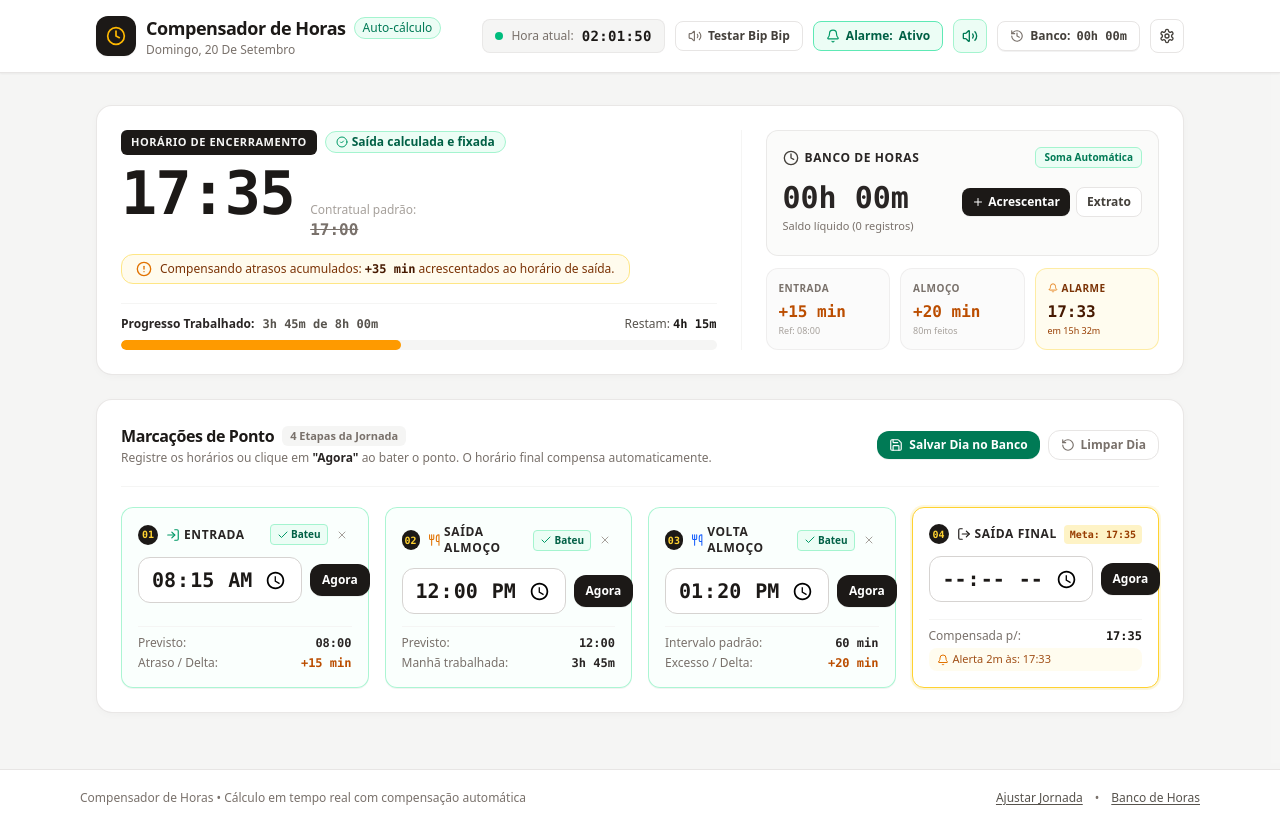
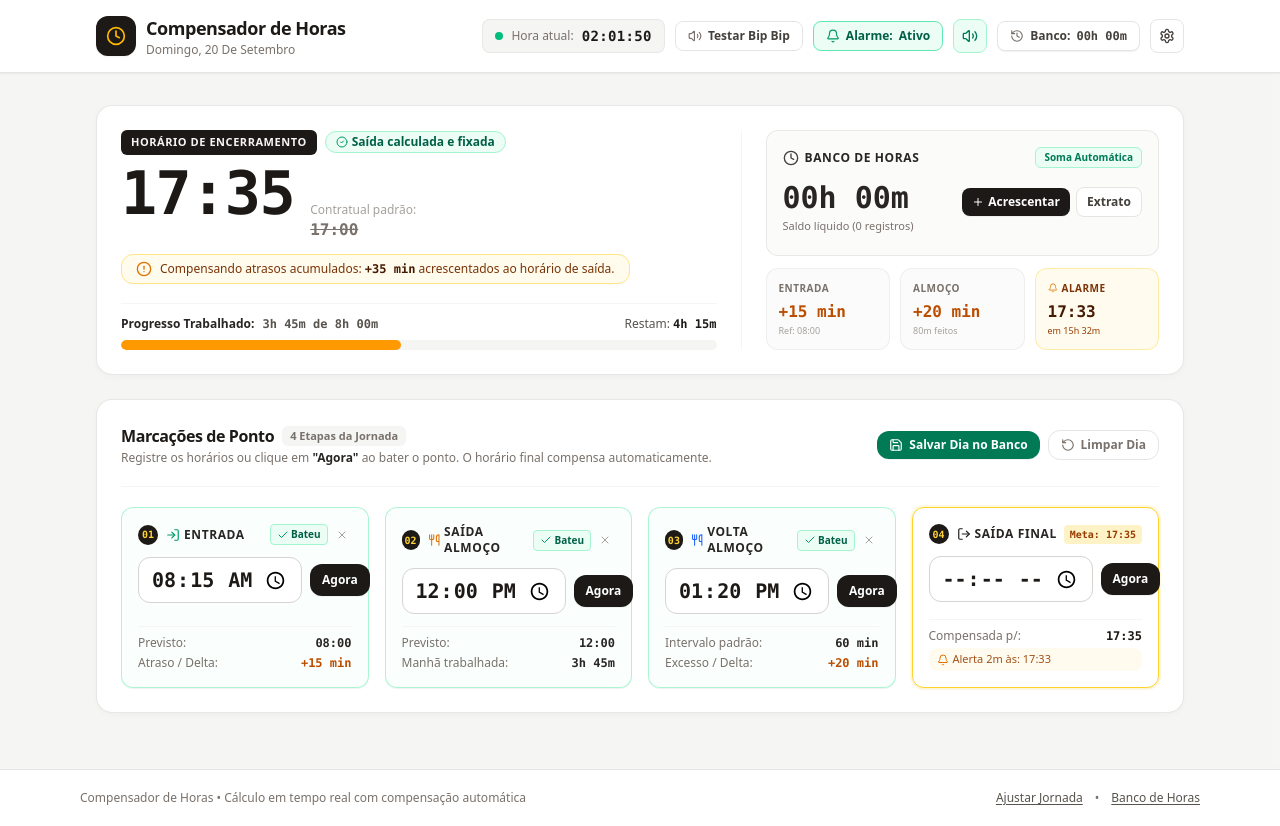
Before and after one commit to lmberaldo-pixel/Compensador-de-horas, a React (Vite) app: page / in a window 1280 px wide. Built offline with nearby package versions, Linux system fonts and the light colour scheme.

Commit message:
refactor: remover badge de Auto-calculo do cabecalho

```diff
--- a/src/components/Header.tsx
+++ b/src/components/Header.tsx
@@ -63,9 +63,6 @@ export default function Header({
                 <h1 className="text-lg font-bold tracking-tight text-stone-900">
                   Compensador de Horas
                 </h1>
-                <span className="inline-flex items-center px-2 py-0.5 rounded-full text-xs font-medium bg-emerald-50 text-emerald-700 border border-emerald-200">
-                  Auto-cálculo
-                </span>
               </div>
               <p className="text-xs text-stone-500 capitalize">{currentDateStr || 'Hoje'}</p>
             </div>
```
